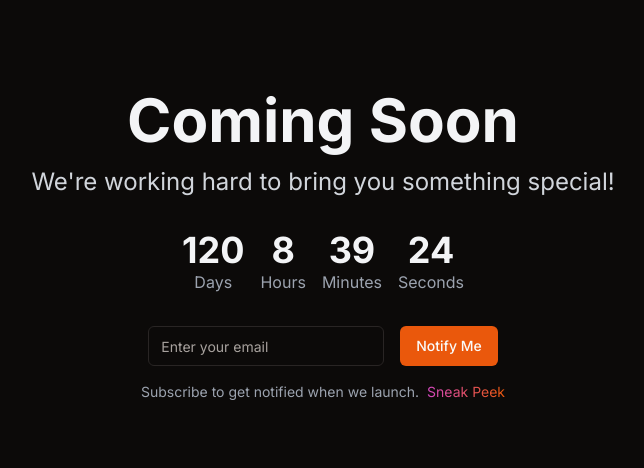
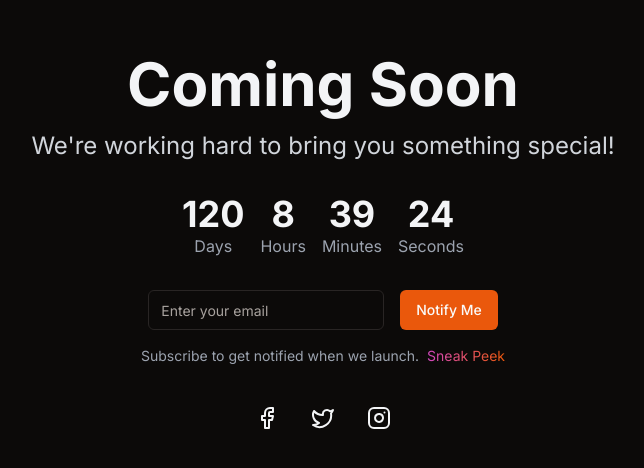
Before and after one commit to Naol-bm/beautiful-marketing-landing-page, a Next.js app: page / in a window 1280 px wide. Shown: the part 154-622 px from the top of the page, without its empty margins (317-961 px from the left). Built offline with nearby package versions, Linux system fonts and the light colour scheme.

Commit message:
social icons added and text eslint issue fixed

```diff
--- a/app/page.tsx
+++ b/app/page.tsx
@@ -2,5 +2,9 @@ import ComingSoon from "@/components/layout/comingsoon";
 import React from "react";
 
 export default function page() {
-  return <ComingSoon />;
+  return (
+    <>
+      <ComingSoon />
+    </>
+  );
 }
--- a/components/layout/comingsoon.tsx
+++ b/components/layout/comingsoon.tsx
@@ -3,6 +3,7 @@
 import { Input } from "@/components/ui/input";
 import { Button } from "@/components/ui/button";
 import Link from "next/link";
+import { Facebook, Twitter, Instagram } from "lucide-react";
 import CountdownTimer from "./countdown";
 
 export default function ComingSoon() {
@@ -12,7 +13,7 @@ export default function ComingSoon() {
         Coming Soon
       </h1>
       <p className="text-xl md:text-2xl text-gray-700 dark:text-gray-300 mb-8">
-        We're working hard to bring you something special!
+        We&apos;re working hard to bring you something special!
       </p>
       <CountdownTimer />
 
@@ -36,6 +37,29 @@ export default function ComingSoon() {
           Sneak Peek
         </Link>
       </p>
+      <div className="flex space-x-4 mt-8">
+        <Link
+          href="#"
+          className="text-gray-900 hover:bg-primary/40 p-2 rounded-full dark:text-gray-100"
+          prefetch={false}
+        >
+          <Facebook className="h-6 w-6" />
+        </Link>
+        <Link
+          href="#"
+          className="text-gray-900 hover:bg-primary/40 p-2 rounded-full dark:text-gray-100"
+          prefetch={false}
+        >
+          <Twitter className="h-6 w-6" />
+        </Link>
+        <Link
+          href="#"
+          className="text-gray-900 hover:bg-primary/40 p-2 rounded-full dark:text-gray-100"
+          prefetch={false}
+        >
+          <Instagram className="h-6 w-6" />
+        </Link>
+      </div>
     </div>
   );
 }
--- a/components/layout/countdown.tsx
+++ b/components/layout/countdown.tsx
@@ -32,27 +32,27 @@ const CountdownTimer = () => {
   return (
     <div className="flex space-x-4 mb-8">
       <div>
-        <div className="text-4xl font-bold text-gray-900 dark:text-gray-100">
-          {timeLeft.days || "0"}
-        </div>
+        <p className="text-4xl font-bold text-gray-900 dark:text-gray-100">
+          {timeLeft?.days || "0"}
+        </p>
         <div className="text-gray-500 dark:text-gray-400">Days</div>
       </div>
       <div>
-        <div className="text-4xl font-bold text-gray-900 dark:text-gray-100">
-          {timeLeft.hours || "00"}
-        </div>
+        <p className="text-4xl font-bold text-gray-900 dark:text-gray-100">
+          {timeLeft?.hours || "00"}
+        </p>
         <div className="text-gray-500 dark:text-gray-400">Hours</div>
       </div>
       <div>
-        <div className="text-4xl font-bold text-gray-900 dark:text-gray-100">
-          {timeLeft.minutes || "00"}
-        </div>
+        <p className="text-4xl font-bold text-gray-900 dark:text-gray-100">
+          {timeLeft?.minutes || "00"}
+        </p>
         <div className="text-gray-500 dark:text-gray-400">Minutes</div>
       </div>
       <div>
-        <div className="text-4xl font-bold text-gray-900 dark:text-gray-100">
-          {timeLeft.seconds || "00"}
-        </div>
+        <p className="text-4xl font-bold text-gray-900 dark:text-gray-100">
+          {timeLeft?.seconds || "00"}
+        </p>
         <div className="text-gray-500 dark:text-gray-400">Seconds</div>
       </div>
     </div>
```
